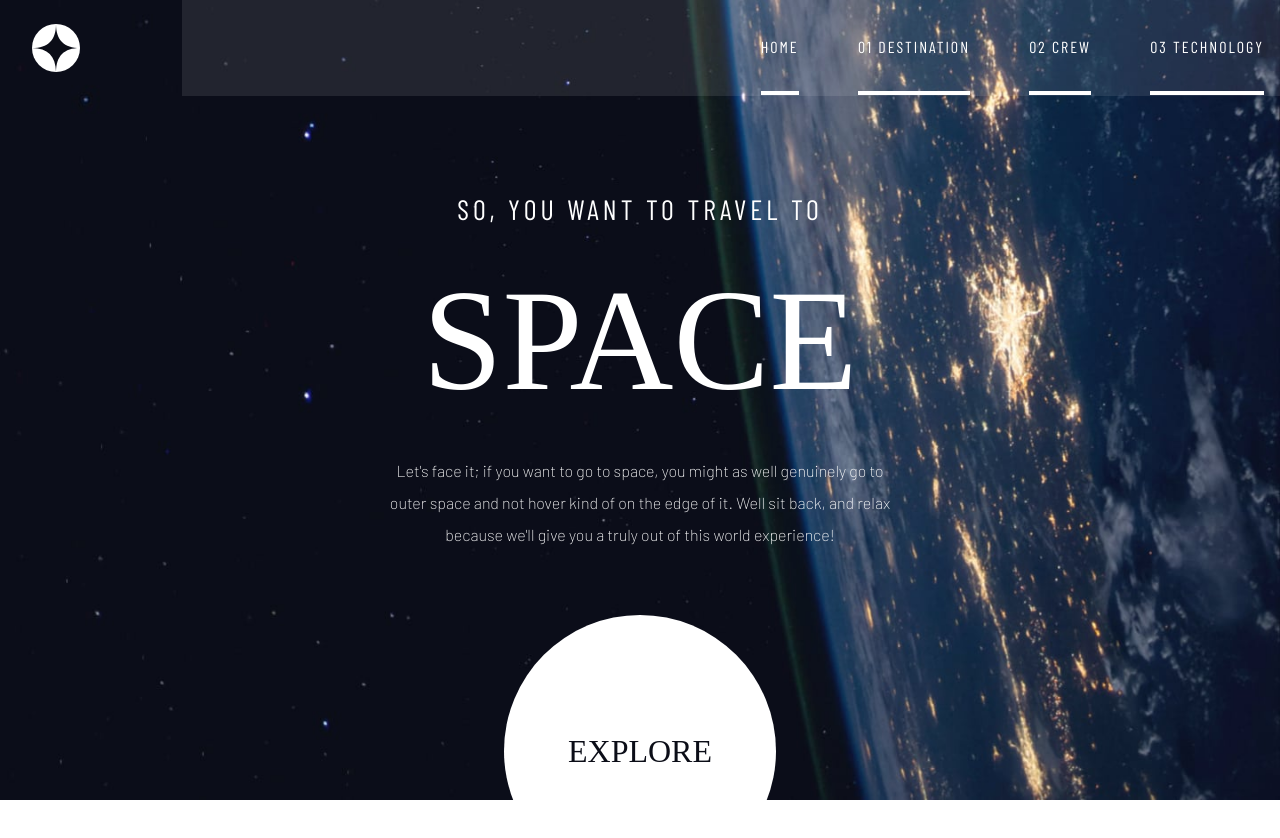
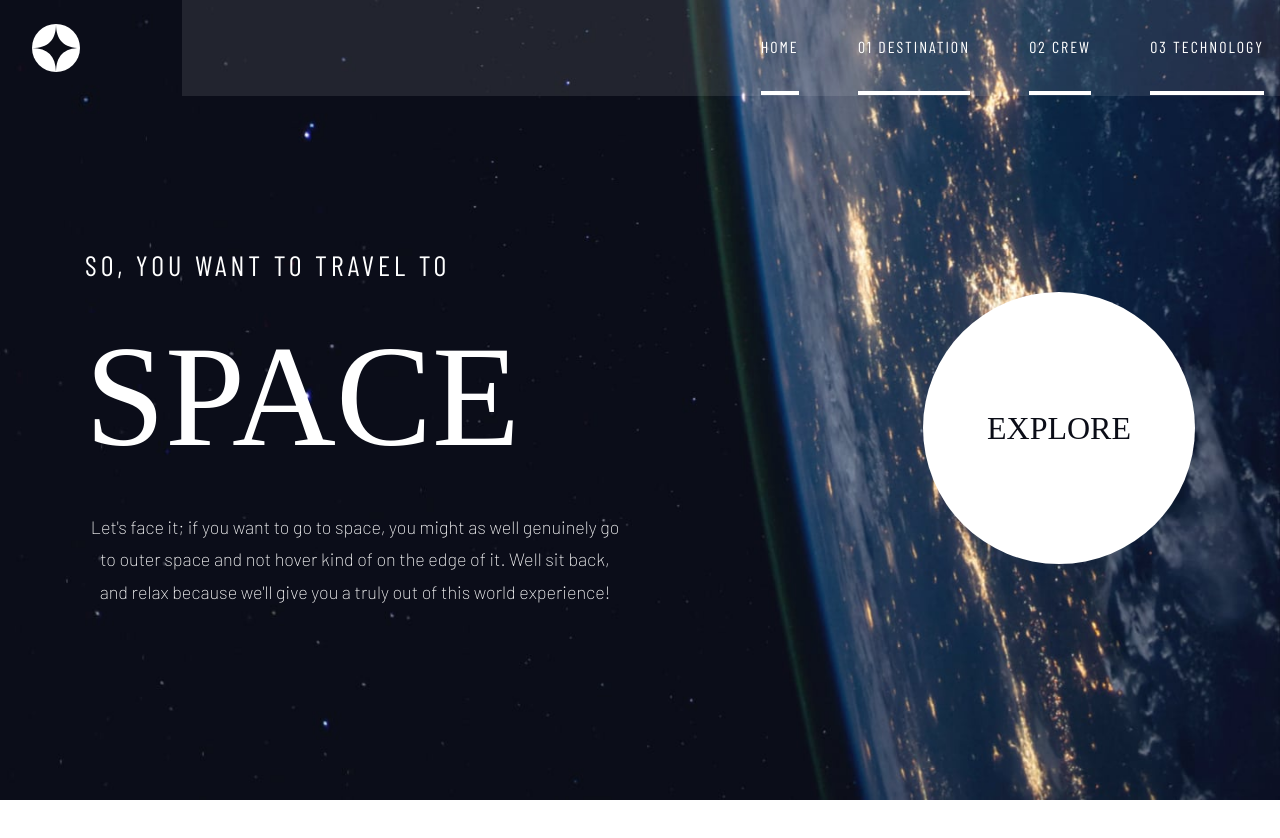
Before and after one commit to Yole-dev/space_tourism_multi-page_app, a React (Create React App) app: page / in a window 1280 px wide. Shown: the top 838 px of the page. After the commit the page ends 800 px from the top, so only its background shows below. Built offline with nearby package versions, Linux system fonts and the light colour scheme; a web font is replaced by a local one.

Commit message:
Finished adjusting the text-content on the desktop view-port

```diff
--- a/src/index.css
+++ b/src/index.css
@@ -249,4 +249,22 @@ code {
   .hamburger-icon {
     display: none;
   }
+
+  .main-body > div {
+    width: 1110px;
+    flex-direction: row;
+    justify-content: space-between;
+    margin-top: 9.5rem;
+  }
+
+  .heading-text-content {
+    width: 540px;
+    text-align: left;
+    align-items: start;
+  }
+
+  .hero-text {
+    font-size: 18px;
+    line-height: 180%;
+  }
 }
```
